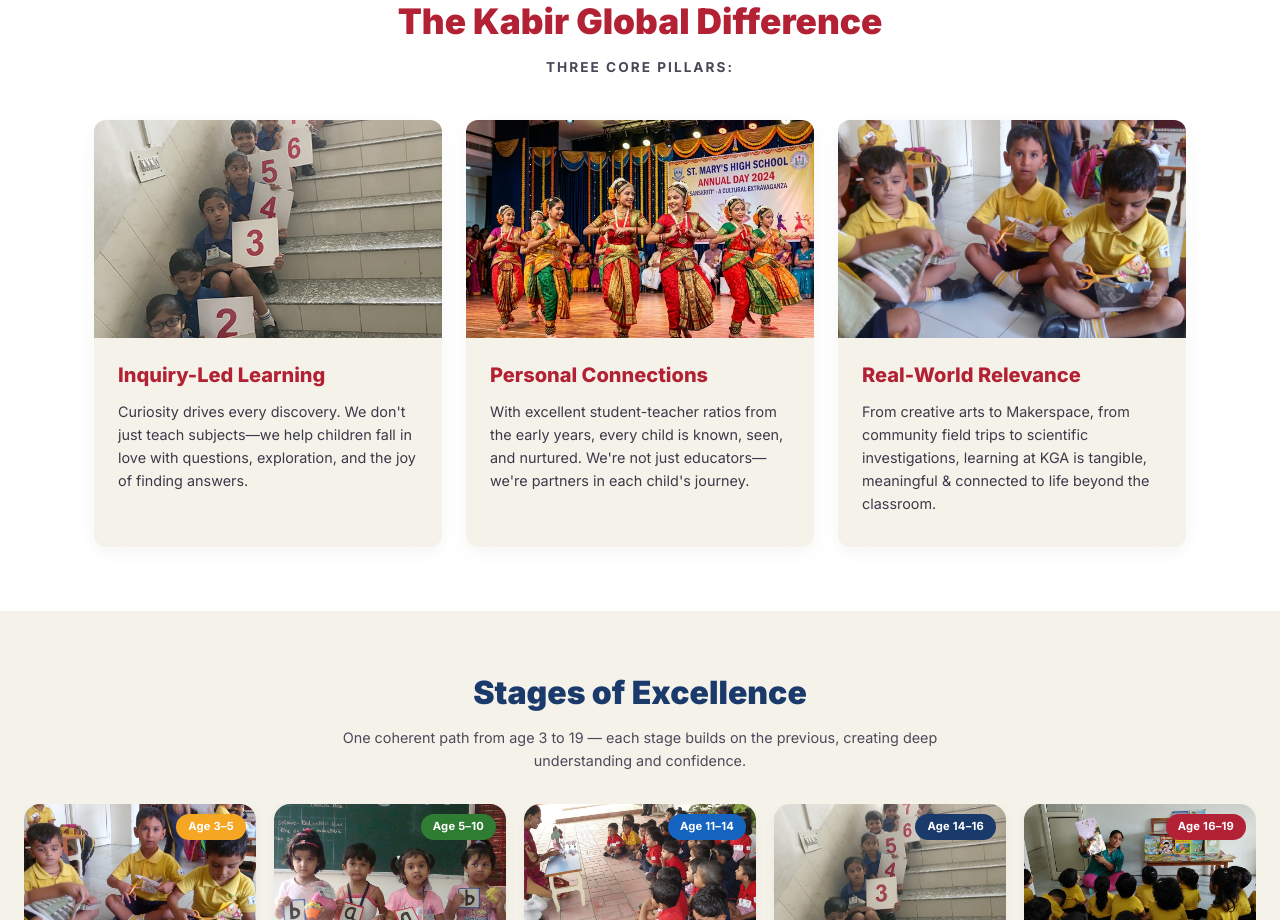
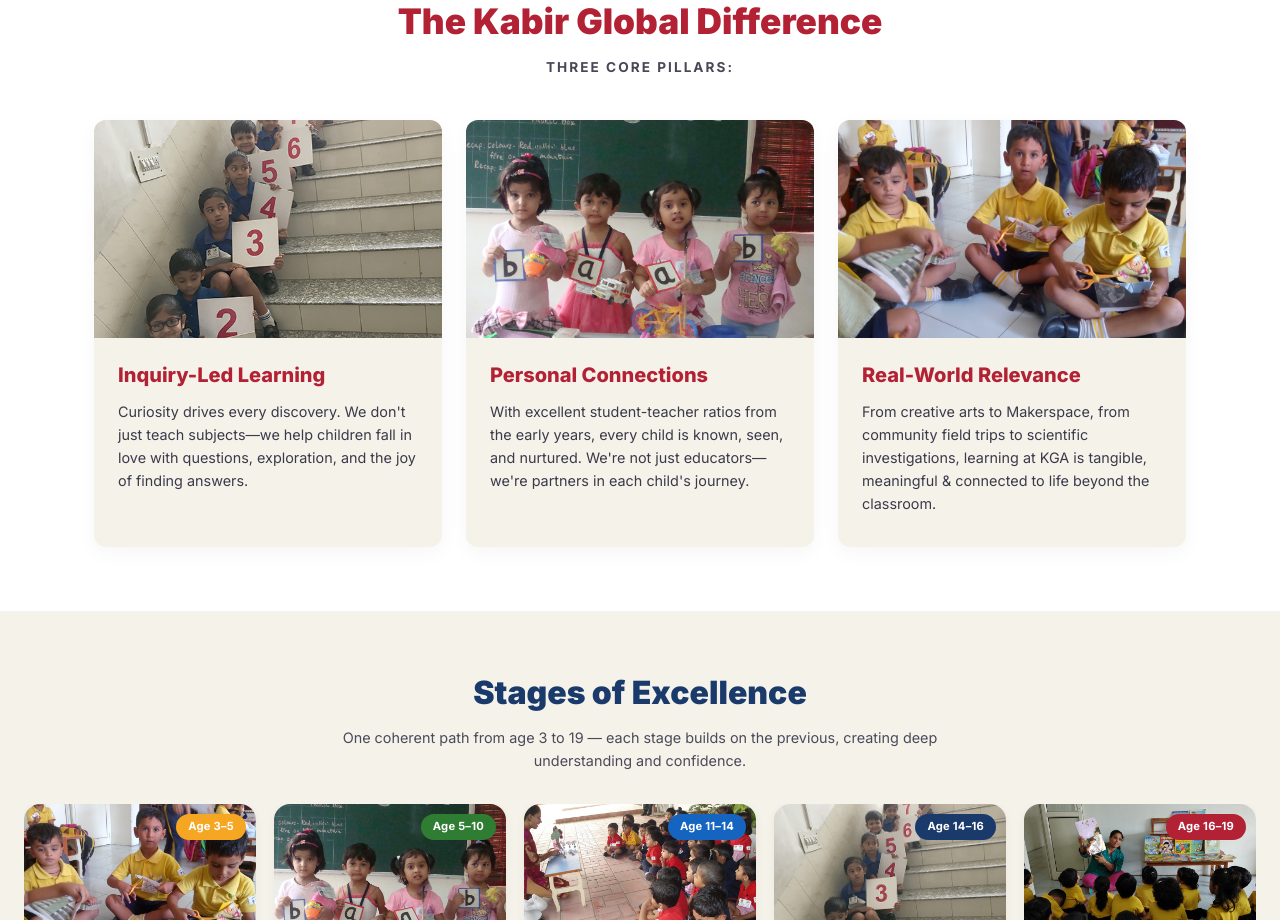
Before and after one commit to Genziitian/kabir-global, a React (Vite) app: page / in a window 1280 px wide. Shown: the part 1840-2760 px from the top of the page. Built offline with nearby package versions, Linux system fonts and the light colour scheme.

Commit message:
Remove obsolete stock image from Difference section

```diff
--- a/src/components/Difference.jsx
+++ b/src/components/Difference.jsx
@@ -7,7 +7,7 @@ const pillars = [
         desc: "Curiosity drives every discovery. We don't just teach subjects—we help children fall in love with questions, exploration, and the joy of finding answers."
     },
     {
-        image: '/slide-3.png',
+        image: '/cm-10.jpg',
         title: 'Personal Connections',
         desc: "With excellent student-teacher ratios from the early years, every child is known, seen, and nurtured. We're not just educators—we're partners in each child's journey."
     },
```
